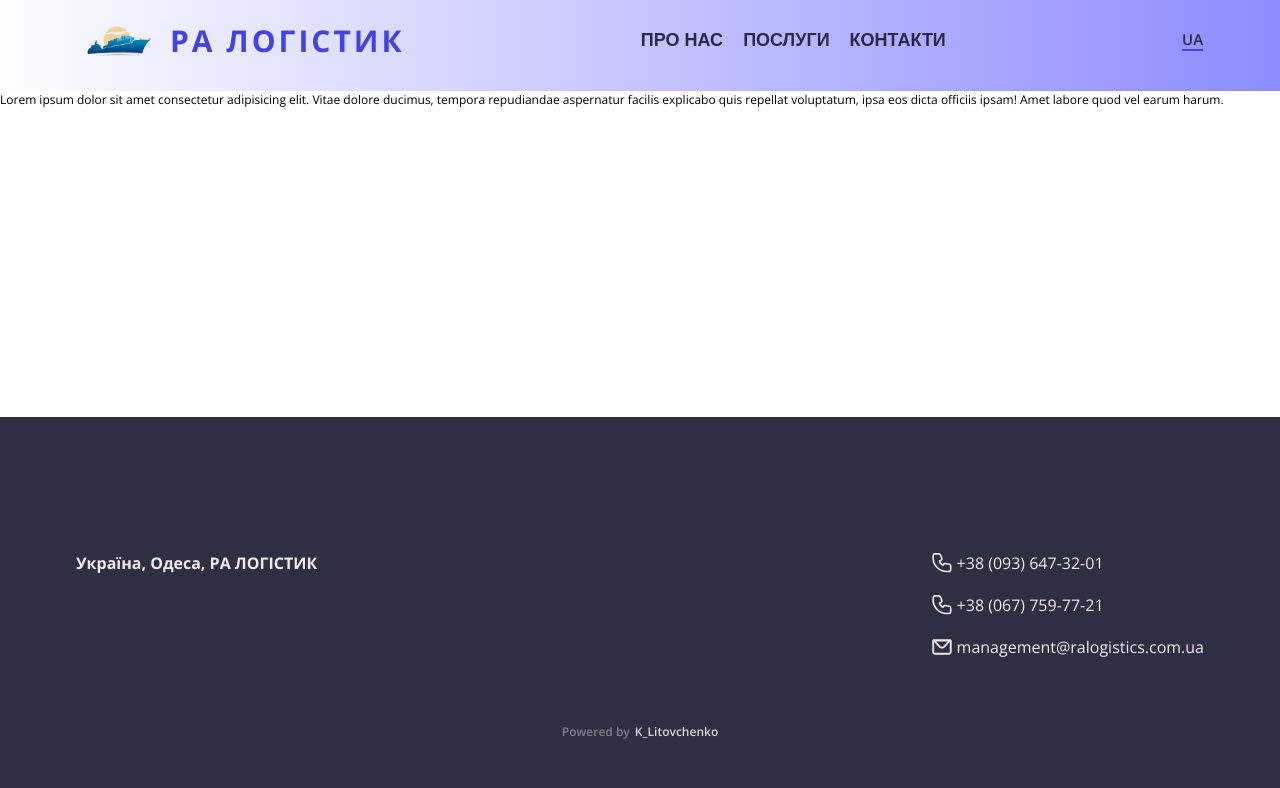
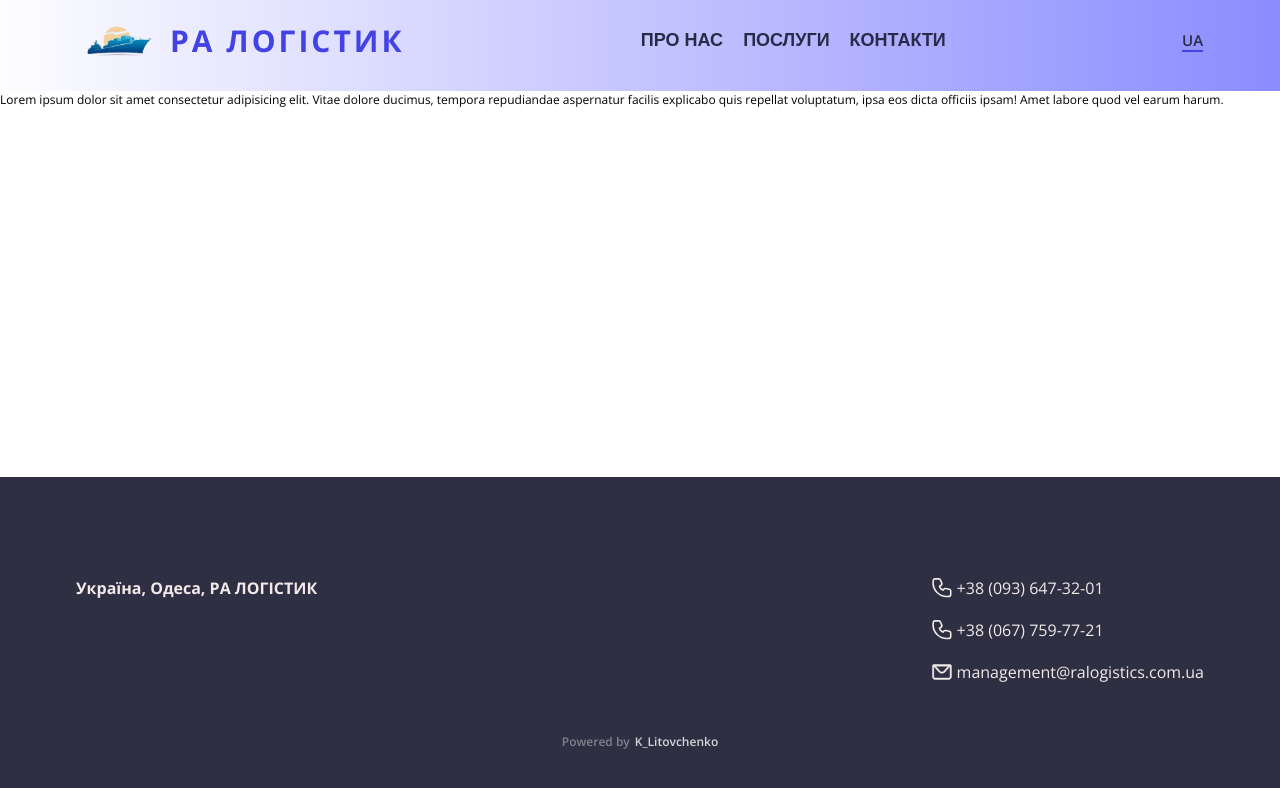
Before and after one commit to Oknehcvotil/ralogisticks, a React (Create React App) app: page /ua in a window 1280 px wide. Shown: the top 788 px of the page. Built offline with nearby package versions, Linux system fonts and the light colour scheme.

Commit message:
Footer
fixed styles of footer

```diff
--- a/src/components/AppBar/AppBar.styled.jsx
+++ b/src/components/AppBar/AppBar.styled.jsx
@@ -27,7 +27,7 @@ export const HeaderCont = styled.div`
 
 export const LangCont = styled.div`
   position: relative;
-  height: 23px;
+  height: 21px;
   width: 22px;
   margin-right: 50px;
 
--- a/src/components/AppFooter/AppFooter.styled.jsx
+++ b/src/components/AppFooter/AppFooter.styled.jsx
@@ -6,13 +6,12 @@ export const Footer = styled.footer`
   align-items: center;
   background-color: #2e2f42;
   padding: 50px 0;
-  position: fixed;
   bottom: 0;
   width: 100%;
   gap: 50px;
 
   @media (min-width: 1200px) {
-    padding: 120px 0 60px 0;
+    padding: 100px 0 50px 0;
   }
 `;
 
@@ -23,7 +22,7 @@ export const FooterCont = styled.div`
   width: 100%;
   gap: 50px;
   margin: 0 auto;
-  padding: 15px;
+  padding: 0 15px;
 
   @media (min-width: 768px) {
     flex-direction: row;
--- a/src/components/Layout/Layout.jsx
+++ b/src/components/Layout/Layout.jsx
@@ -3,6 +3,7 @@ import { Suspense } from 'react';
 import useChangeLanguage from 'hooks/useChangeLanguage ';
 import AppBar from 'components/AppBar/AppBar';
 import AppFooter from 'components/AppFooter/AppFooter';
+import { Main, Overlay } from './Layout.styled';
 
 const Layout = () => {
   const { language } = useParams();
@@ -14,17 +15,17 @@ const Layout = () => {
   }
 
   return (
-    <>
+    <Overlay>
       <AppBar />
 
-      <main>
+      <Main>
         <Suspense fallback={'loading...'}>
           <Outlet />
         </Suspense>
-      </main>
+      </Main>
 
       <AppFooter />
-    </>
+    </Overlay>
   );
 };
 
--- /dev/null
+++ b/src/components/Layout/Layout.styled.jsx
@@ -0,0 +1,11 @@
+import styled from '@emotion/styled';
+
+export const Overlay = styled.div`
+  display: flex;
+  flex-direction: column;
+  height: 100vh;
+`;
+
+export const Main = styled.main`
+  flex: 1 0 auto;
+`;
--- a/src/components/SideMenu/SideMenu.styled.jsx
+++ b/src/components/SideMenu/SideMenu.styled.jsx
@@ -7,13 +7,13 @@ export const SideMenuCont = styled(motion.aside)`
   max-width: 100%;
   top: 85px;
   z-index: 900;
-
-  background: rgb(230 231 255 / 100%);
+  background: rgb(230 231 255 / 90%);
   height: calc(100vh - 105px);
   height: -webkit-calc(100vh - 105px);
   display: flex;
-  justify-content: center;
+  flex-direction: column;
   align-items: center;
+  padding-top: 70px;
 
   @media (min-width: 768px) {
     height: calc(100vh - 91px);
--- a/src/components/Submenu/Submenu.styled.jsx
+++ b/src/components/Submenu/Submenu.styled.jsx
@@ -3,7 +3,8 @@ import { motion } from 'framer-motion';
 
 export const SubmenuSection = styled(motion.div)`
   height: 300px;
-  background: linear-gradient(to right, #ecedff1a, #8c8cff);
+  background: rgb(230 231 255 / 70%);
+  /* background: linear-gradient(to right, #ecedff1a, #8c8cff); */
 `;
 
 export const SubmenuCont = styled.div`
```
